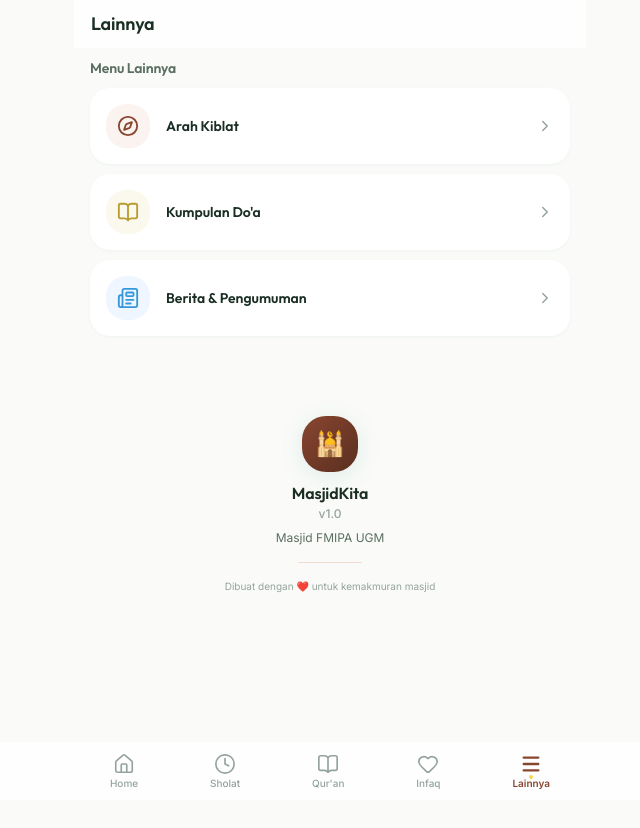
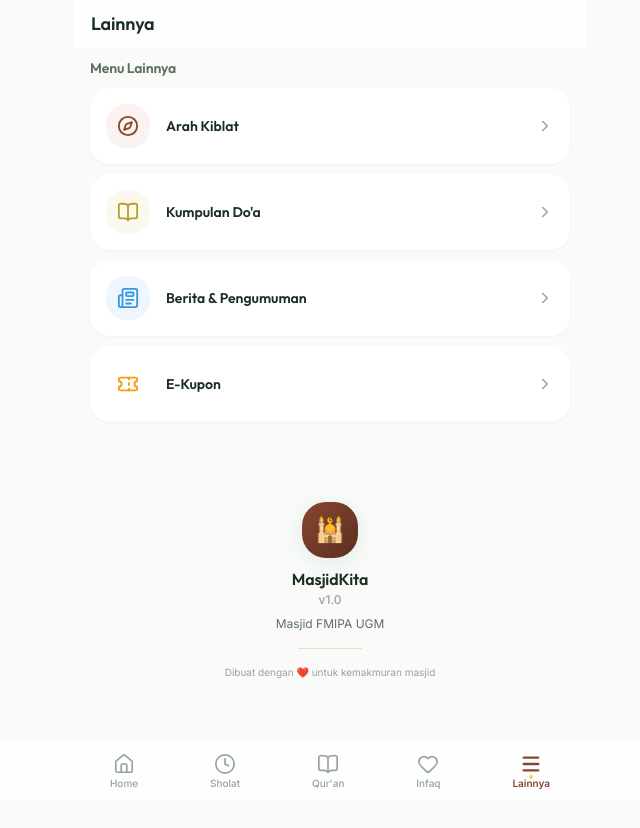
Before and after one commit to Bunstray/MasjidKita, a React (Vite) app: page /more in a window 1280 px wide. Shown: the top 828 px of the page, without its empty margins (310-950 px from the left). Built offline with nearby package versions, Linux system fonts and the light colour scheme.

Commit message:
add e-kupon page

```diff
--- a/src/App.tsx
+++ b/src/App.tsx
@@ -1,4 +1,4 @@
-import { BrowserRouter, Routes, Route } from 'react-router-dom';
+import { BrowserRouter, Routes, Route, useNavigate } from 'react-router-dom';
 import { BookmarkProvider } from '@/context/BookmarkContext';
 import { AuthProvider } from '@/context/AuthContext';
 import AppShell from '@/components/layout/AppShell';
@@ -25,6 +25,8 @@
 import AdminInfaq from '@/pages/admin/AdminInfaq';
 import AdminNews from '@/pages/admin/AdminNews';
 
+// const navigate = useNavigate();
+
 export default function App() {
   return (
     <AuthProvider>
@@ -44,6 +46,14 @@
               <Route path="/dua" element={<Dua />} />
               <Route path="/more" element={<More />} />
               <Route path="/profile" element={<Profile />} />
+              <Route path="/e-coupons" element={
+                <div>
+                  <div className="p-5">E-Kupon Management Coming Soon...</div>
+                  {/* <button onClick={() => navigate(-1)} className="text-primary hover:underline">
+                    ← Kembali
+                  </button> */}
+                </div>
+                } />
             </Route>
 
             {/* Auth Routes without bottom nav */}
@@ -55,6 +65,7 @@
               <Route index element={<AdminDashboard />} />
               <Route path="infaq" element={<AdminInfaq />} />
               <Route path="news" element={<AdminNews />} />
+              <Route path="e-coupons" element={<div className="p-5">E-Kupon Management Coming Soon...</div>} />
             </Route>
           </Routes>
         </BrowserRouter>
--- a/src/components/layout/AdminLayout.tsx
+++ b/src/components/layout/AdminLayout.tsx
@@ -1,5 +1,5 @@
 import { Outlet, Navigate, Link, useLocation } from 'react-router-dom';
-import { LayoutDashboard, Receipt, FileText, ArrowLeft } from 'lucide-react';
+import { LayoutDashboard, Receipt, FileText, ArrowLeft, Ticket } from 'lucide-react';
 import { useAuth } from '@/context/AuthContext';
 
 export default function AdminLayout() {
@@ -16,6 +16,8 @@
     { path: '/admin', label: 'Dashboard', icon: LayoutDashboard },
     { path: '/admin/infaq', label: 'Infaq', icon: Receipt },
     { path: '/admin/news', label: 'Berita', icon: FileText },
+    { path: '/admin/e-coupons', label: 'E-Kupon', icon: Ticket },
+    // { path: '/admin/settings', label: 'Pengaturan', icon: FileText }
   ];
 
   return (
--- a/src/index.css
+++ b/src/index.css
@@ -5,7 +5,7 @@
    ============================================ */
 
 @theme {
-  /* Primary palette — Emerald Green */
+  /* Primary palette — Coffee */
   --color-primary: #884630;
   --color-primary-dark: #5B2F20;
   --color-primary-light: #F5ECE8;
@@ -20,7 +20,7 @@
   --color-primary-800: #2E1505;
   --color-primary-900: #1A0C03;
 
-  /* Accent — Champagne Gold */
+  /* Accent palette — Yellow */
   --color-accent: #F8D64F;
   --color-accent-light: #F5EFD7;
   --color-accent-dark: #B89C2E;
--- a/src/pages/More.tsx
+++ b/src/pages/More.tsx
@@ -1,6 +1,6 @@
 import { useNavigate } from 'react-router-dom';
 import { motion } from 'framer-motion';
-import { Compass, BookOpen, Newspaper, ChevronRight } from 'lucide-react';
+import { Compass, BookOpen, Newspaper, ChevronRight, Ticket } from 'lucide-react';
 import Header from '@/components/layout/Header';
 
 interface MenuItem {
@@ -33,6 +33,13 @@
     color: 'text-info',
     bgColor: 'bg-blue-50',
   },
+  {
+    label: 'E-Kupon',
+    path: '/e-coupons',
+    icon: <Ticket size={22} />,
+    color: 'text-warning',
+    bgColor: 'bg-warning-50',
+  }
 ];
 
 const containerVariants = {
```
